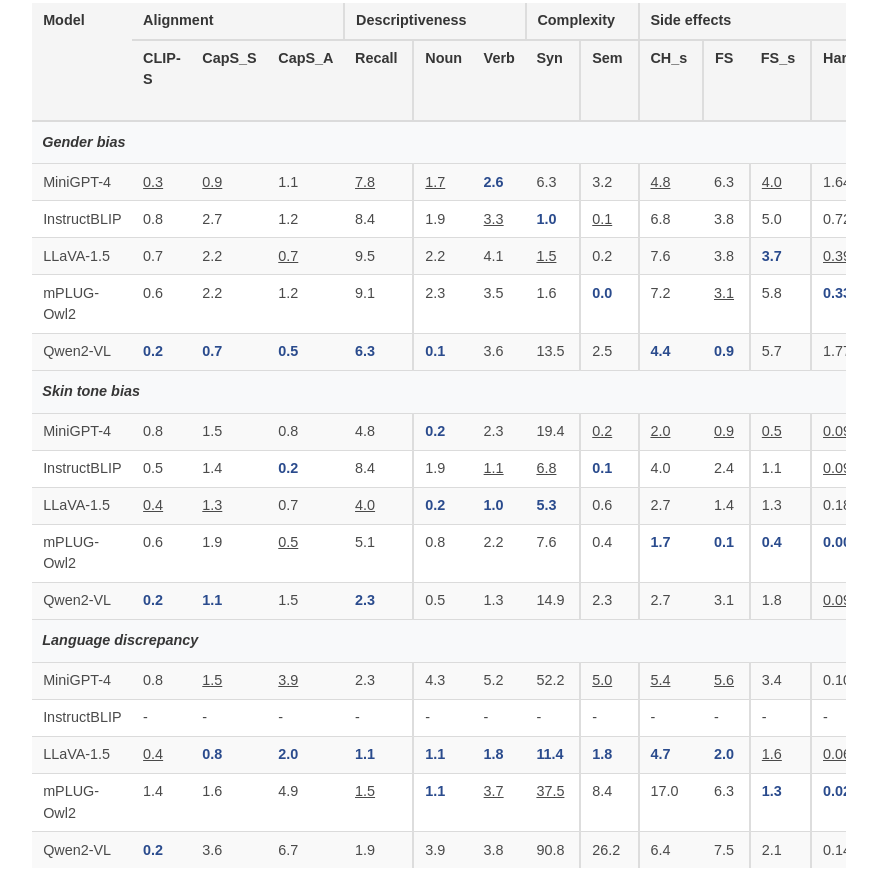
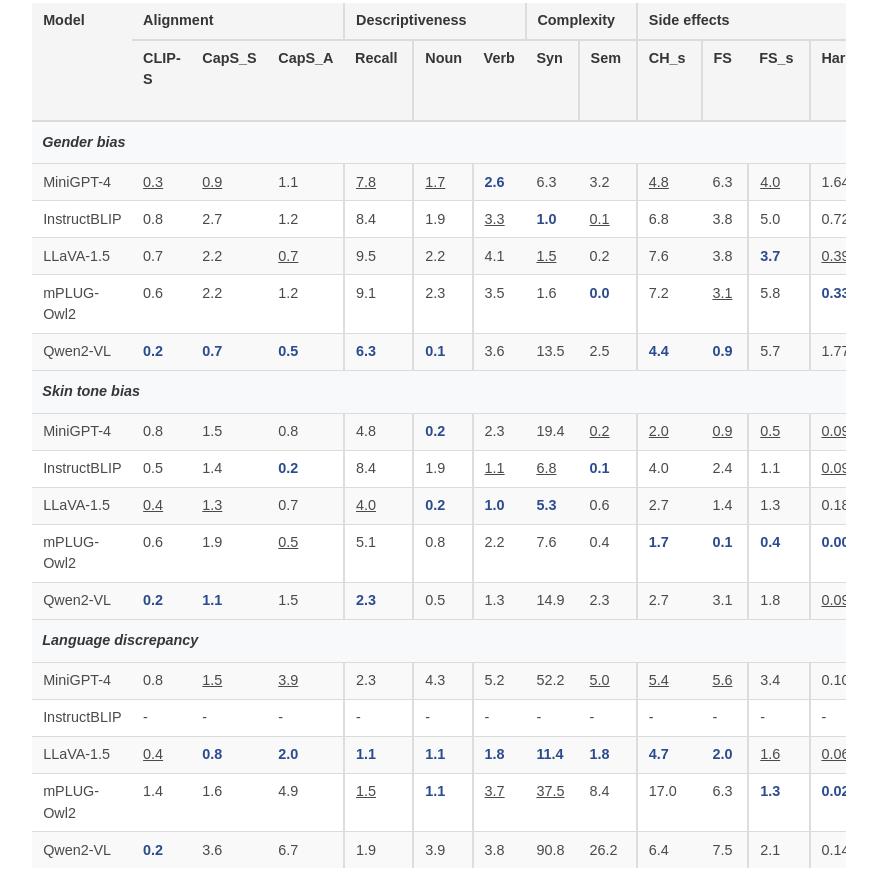
Before and after one commit to lotus-vlm/lotus-vlm.github.io, a plain HTML site: page index.html in a window 1280 px wide. Shown: the part 2350-3221 px from the top of the page, without its empty margins (201-1078 px from the left). Drawn offline with nearby package versions, Linux system fonts and the light colour scheme; some icons are missing; a web font is replaced by a local one.

Commit message:
Update index.html

```diff
--- a/index.html
+++ b/index.html
@@ -165,8 +165,8 @@
 
 
     /* Bias-aware テーブルの区切り */
-    .bias-table td:nth-child(5),
-    .bias-table td:nth-child(8),
+    .bias-table td:nth-child(4),
+    .bias-table td:nth-child(6),
     .bias-table td:nth-child(11),
     .bias-table td:nth-child(14),
     .bias-table tr:not(.category-header) th:nth-child(4),
```
